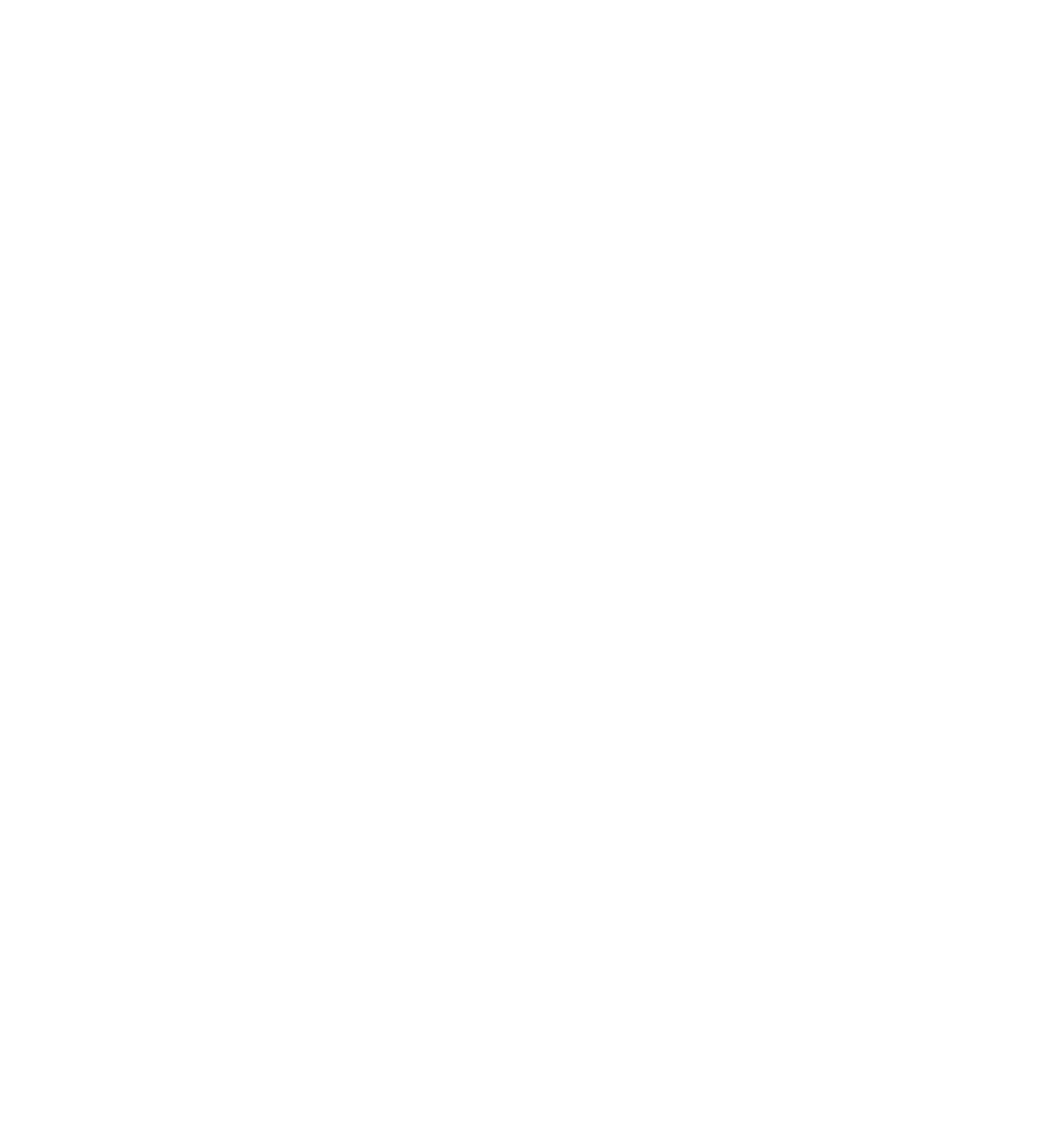
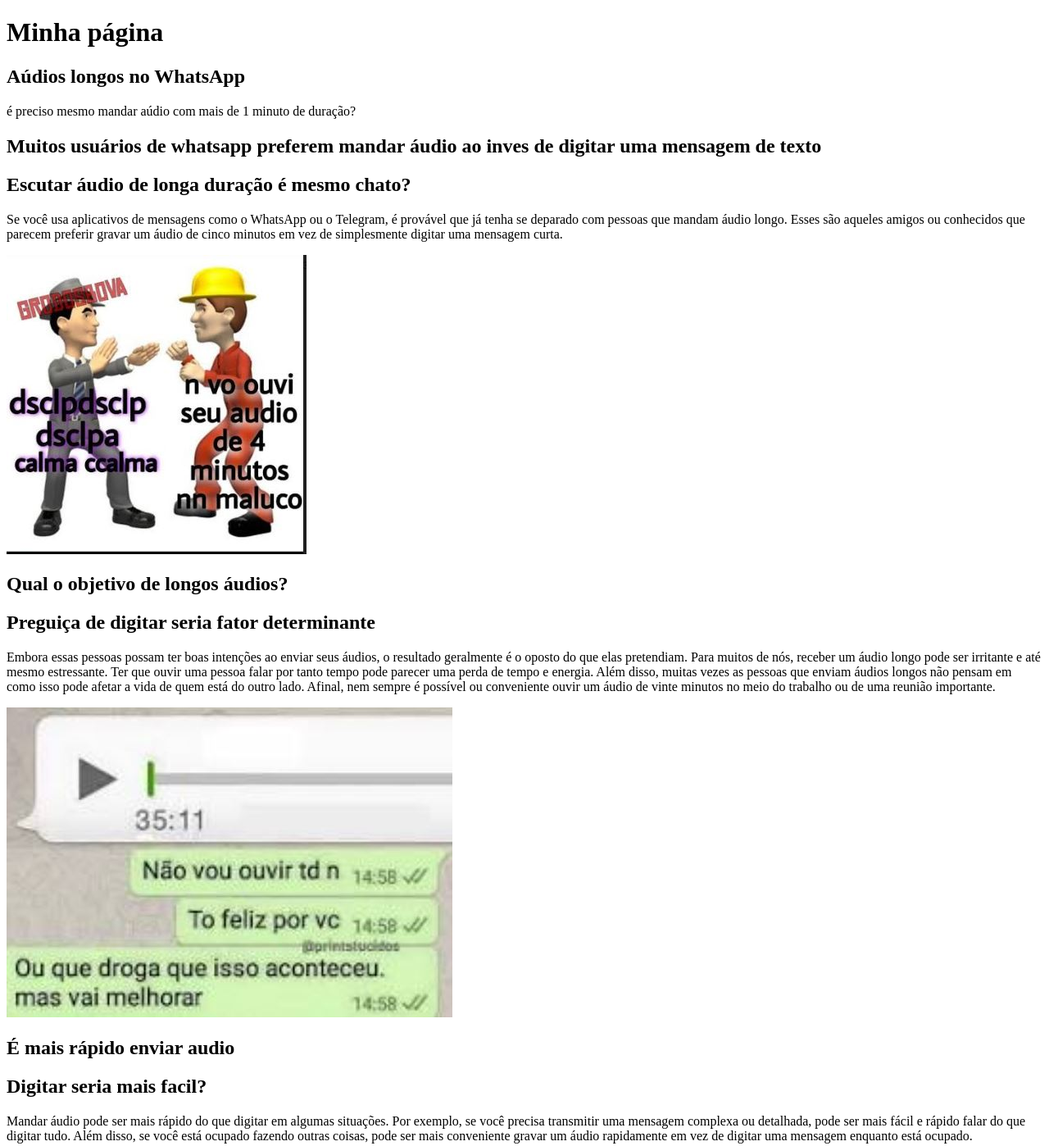
Before and after one commit to marceloronald96/tag-semanticas, a plain HTML site: page index.html in a window 1280 px wide. Shown: the top 1398 px of the page at 82% size. Before the commit the page ends 800 px from the top, so only its background shows below. Drawn offline with Linux system fonts and the light colour scheme.

Commit message:
alteracao

```diff
--- a/index.html
+++ b/index.html
@@ -4,6 +4,32 @@
         <title>Minha página</title>
     </head>
     <body>
+        <header>
+            <h1>Minha página</h1>
+            <h2>Aúdios longos no WhatsApp</h1>
+            <p>é preciso mesmo mandar aúdio com mais de 1 minuto de duração?</p>
+                <main>
+                    <article>
+                        <h1>Muitos usuários de whatsapp preferem mandar áudio ao inves de digitar uma mensagem de texto</h1>
+                        <h2>Escutar áudio de longa duração é mesmo chato?</h2>
+                        <p>Se você usa aplicativos de mensagens como o WhatsApp ou o Telegram, é provável que já tenha se deparado com pessoas que mandam áudio longo. Esses são aqueles amigos ou conhecidos que parecem preferir gravar um áudio de cinco minutos em vez de simplesmente digitar uma mensagem curta.</p>
+                        <img src="./meme.JPG" alt="homens brigando por causa de audio longo">
+                    </article>
+                    <article>
+                        <h1>Qual o objetivo de longos áudios?</h1>
+                        <h2>Preguiça de digitar seria fator determinante</h2>
+                        <p>Embora essas pessoas possam ter boas intenções ao enviar seus áudios, o resultado geralmente é o oposto do que elas pretendiam. Para muitos de nós, receber um áudio longo pode ser irritante e até mesmo estressante. Ter que ouvir uma pessoa falar por tanto tempo pode parecer uma perda de tempo e energia.
 
+                            Além disso, muitas vezes as pessoas que enviam áudios longos não pensam em como isso pode afetar a vida de quem está do outro lado. Afinal, nem sempre é possível ou conveniente ouvir um áudio de vinte minutos no meio do trabalho ou de uma reunião importante.</p>
+                        <img src="./Capturar.JPG" alt=" conversa de audio longo no whatsapp">
+                    </article>
+                    <article>
+                        <h1>É mais rápido enviar audio</h1>
+                        <h2>Digitar seria mais facil?</h2>
+                        <p>Mandar áudio pode ser mais rápido do que digitar em algumas situações. Por exemplo, se você precisa transmitir uma mensagem complexa ou detalhada, pode ser mais fácil e rápido falar do que digitar tudo. Além disso, se você está ocupado fazendo outras coisas, pode ser mais conveniente gravar um áudio rapidamente em vez de digitar uma mensagem enquanto está ocupado.</p>
+                        <img src="./meme2.JPG" alt="menino escutando audio longo">
+                    </article>
+                </main>
+        </header>
     </body>
 </html>
```
Also changed, not shown: Capturar.JPG (added), meme.JPG (added), meme2.JPG (added).
